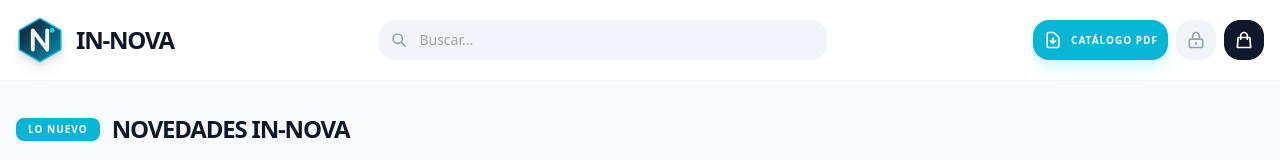
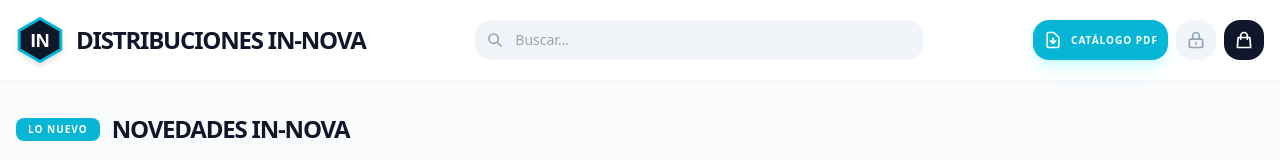
Before and after one commit to Edjogo94/CatalogoIn-Nova, a React (Vite) app: page / in a window 1280 px wide. Shown: the top 160 px of the page. Built offline with nearby package versions, Linux system fonts and the light colour scheme.

Commit message:
feat: Update logo with text and simplified style
Replaced the previous SVG logo with a new design that incorporates the text "IN" and a simplified geometric style. This change aims to improve brand recognition and visual appeal.

```diff
--- a/App.tsx
+++ b/App.tsx
@@ -18,16 +18,26 @@ const FALLBACK_IMAGE = 'https://images.unsplash.com/photo-1523275335684-37898b6b
 
 const LogoHexagon: React.FC<{ className?: string }> = ({ className = "w-12 h-12" }) => (
   <div className={`${className} relative flex items-center justify-center`}>
-    <svg viewBox="0 0 100 100" className="w-full h-full drop-shadow-lg filter">
-      <defs>
-        <linearGradient id="logoGradient" x1="0%" y1="0%" x2="100%" y2="100%">
-          <stop offset="0%" stopColor="#0f172a" />
-          <stop offset="100%" stopColor="#0891b2" />
-        </linearGradient>
-      </defs>
-      <path d="M50 5 L93.3 30 V70 L50 95 L6.7 70 V30 Z" fill="url(#logoGradient)" stroke="#06b6d4" strokeWidth="3" strokeLinejoin="round" />
-      <path d="M35 70 V30 L65 70 V30" fill="none" stroke="#f8fafc" strokeWidth="8" strokeLinecap="round" strokeLinejoin="round" />
-      <circle cx="75" cy="30" r="5" fill="#22d3ee" />
+    <svg viewBox="0 0 100 100" className="w-full h-full drop-shadow-md">
+      <path
+        d="M50 5 L93.3 30 V70 L50 95 L6.7 70 V30 Z"
+        fill="#0f172a"
+        stroke="#06b6d4"
+        strokeWidth="6"
+        strokeLinejoin="round"
+      />
+      <text
+        x="50"
+        y="65"
+        fontSize="40"
+        fontWeight="900"
+        fontFamily="Arial, sans-serif"
+        fill="white"
+        textAnchor="middle"
+        className="select-none"
+      >
+        IN
+      </text>
     </svg>
   </div>
 );
@@ -433,7 +443,7 @@ const App: React.FC = () => {
         <div className="max-w-7xl mx-auto flex items-center justify-between gap-4">
           <div className="flex items-center gap-3 cursor-pointer" onClick={() => { setAdminView(false); setSelectedCategory(Category.ALL); setSearchTerm(''); }}>
             <LogoHexagon className="w-12 h-12" />
-            <h1 className="hidden sm:block text-2xl font-black uppercase tracking-tighter text-slate-900">In-Nova</h1>
+            <h1 className="hidden sm:block text-2xl font-black uppercase tracking-tighter text-slate-900">Distribuciones In-Nova</h1>
           </div>
 
           <div className="relative flex-1 max-w-md">
```
